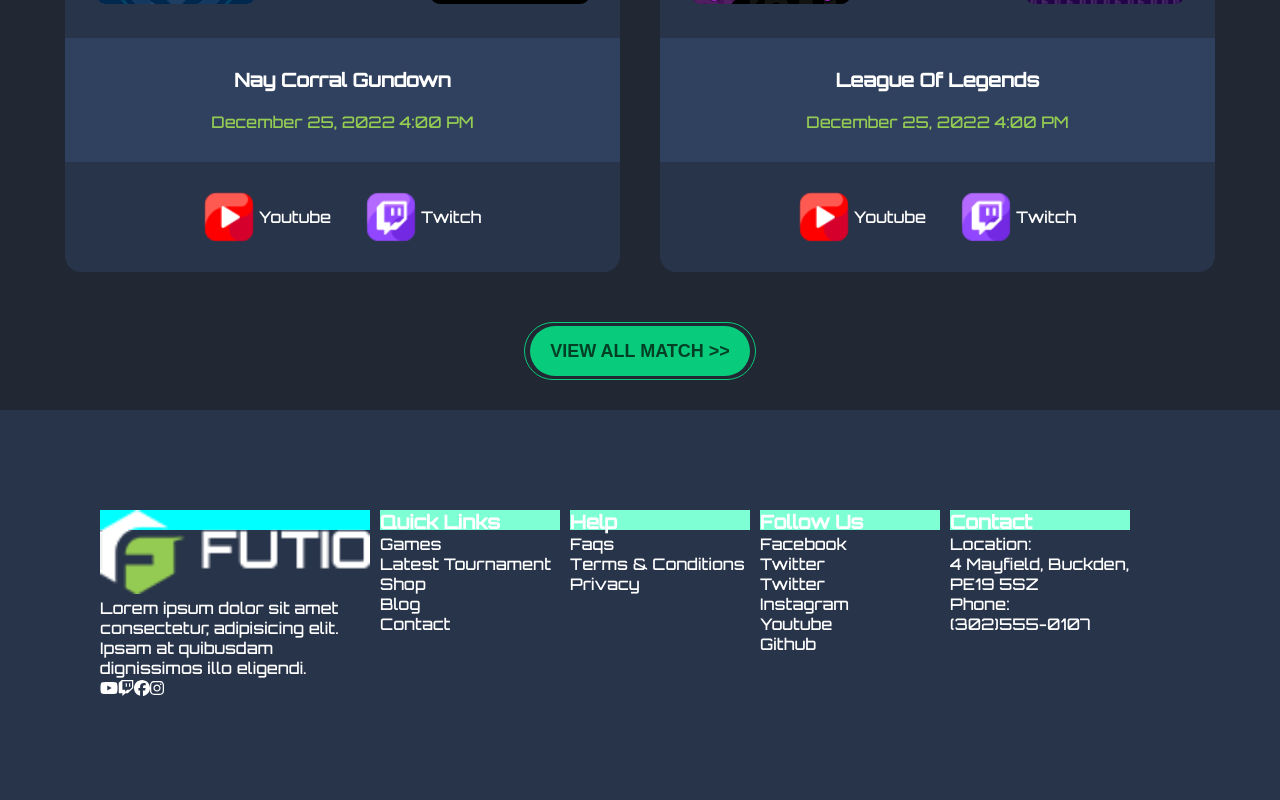
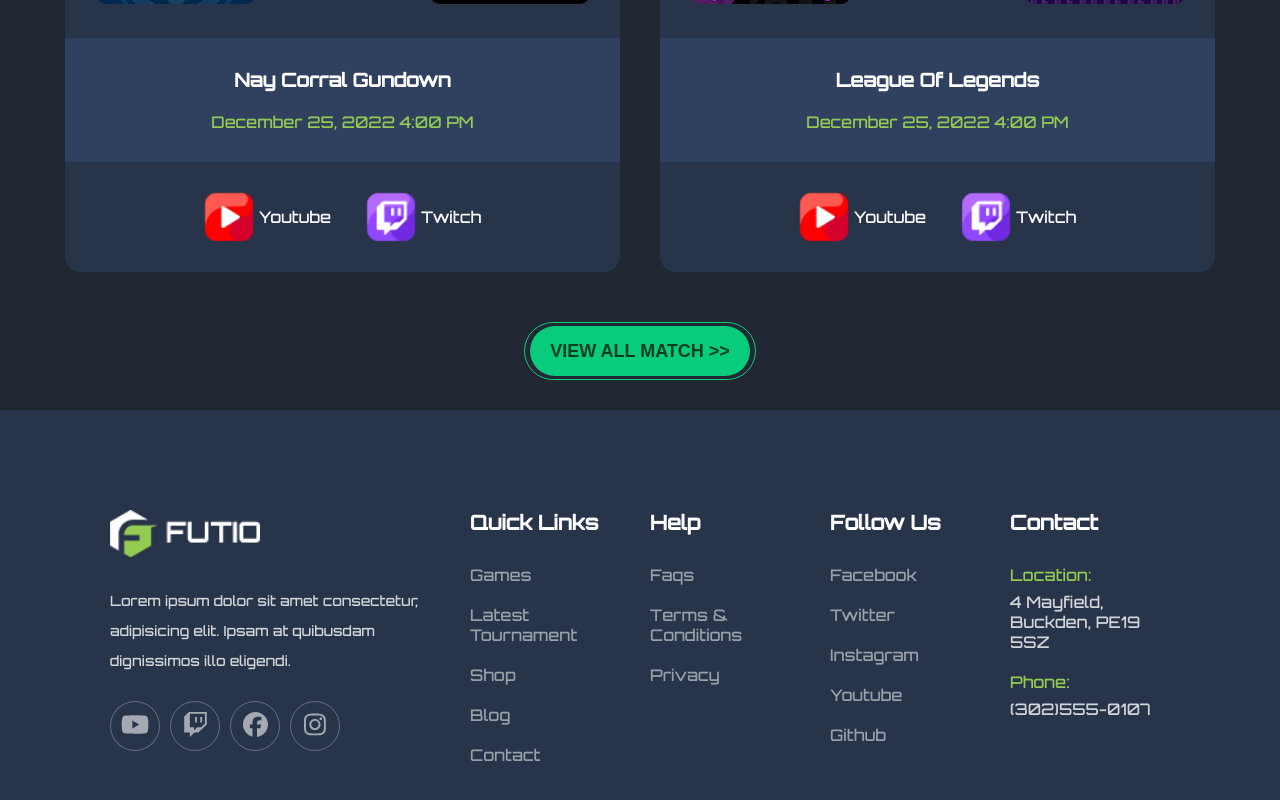
Before and after one commit to RoccoCerro/proj-html-vuejs, a Vue app: page / in a window 1280 px wide. Shown: the part 2770-3570 px from the top of the page. Built offline with nearby package versions, Linux system fonts and the light colour scheme.

Commit message:
Feat: footer

```diff
--- a/src/components/FooterContent.vue
+++ b/src/components/FooterContent.vue
@@ -1,19 +1,22 @@
 <template>
-  <footer class="page-footer debug">
+  <footer class="page-footer">
     <div class="container">
       <div class="row">
         <div class="col-3">
+          <!-- Img logo -->
           <div class="brand">
             <img :src="store.getImagePath(store.brandSrc)" alt="">
           </div>
           <p>{{ store.social.p }}</p>
-          <ul class="row">
-            <li v-for="icon in store.social.icons">
-              <font-awesome-icon :icon="['fab', icon]" class="fab fa" />
+          <!-- Icon brand of fontwsome  -->
+          <ul class="row icons">
+            <li class="col" v-for="icon in store.social.icons">
+              <font-awesome-icon :icon="['fab', icon]" class="fab fa icon" />
             </li>
           </ul>
         </div>
-        <div v-for="list in store.listOfLinks" class="col-2">
+        <!-- Quick links, help and follow -->
+        <div v-for="list in store.listOfLinks" class="col-2 quick-links">
           <h3>{{ list.name }}</h3>
           <ul>
             <li v-for="link in list.links">
@@ -21,23 +24,23 @@
             </li>
           </ul>
         </div>
-        <div class="col-2">
-
+        <!-- Contact -->
+        <div class="col-2 contact">
           <h3> {{ store.contact.name }} </h3>
           <ul>
             <li>
-              <div>
+              <div class="address-name">
                 {{ store.contact.address.name }}
               </div>
-              <div>
+              <div class="address-street">
                 {{ store.contact.address.street }}
               </div>
             </li>
             <li>
-              <div>
+              <div class="phone-name">
                 {{ store.contact.telephoneNumber.name }}
               </div>
-              <div>
+              <div class="phone-number">
                 {{ store.contact.telephoneNumber.number }}
               </div>
             </li>
@@ -50,6 +53,7 @@
 
 <script>
   import {store} from '../store.js'
+
   export default {
     data(){
       return {
--- a/src/store.js
+++ b/src/store.js
@@ -91,7 +91,7 @@ export const store = reactive({
     },
     {
       name: 'Follow Us',
-      links: ['Facebook','Twitter','Twitter','Instagram','Youtube','Github']
+      links: ['Facebook','Twitter','Instagram','Youtube','Github']
     }
   ],
 
--- a/src/styles/partials/_styleFooter.scss
+++ b/src/styles/partials/_styleFooter.scss
@@ -5,23 +5,75 @@
   background-color: $background-color-card_match;
   padding: 100px ;
 
+  .address-street, .phone-number, p {
+    color: rgba(255, 255, 255, 0.795);
+  }
 
-  &.debug{
+  .col-3, .col-2{
+    padding: 0 10px;
+  }
 
-    & .row:first-child{
-      gap: 10px;
+  .col-3 {
+    flex-grow: 1;
+
+    .brand {
+      width: 150px;
     }
 
-    .col-3{
-      background-color: aqua;
-      height: 20px;
-
+    p {
+      padding: 25px 0;
+      line-height: 30px;
+      font-size: 14px;
     }
 
-    .col-2 {
-      background-color: aquamarine;
-      height: 20px;
+    .row.icons {
+      gap: 10px;
+
+      &>li {
+        padding: 10px;
+        border: 1px solid rgba(255, 255, 255, 0.281);
+        border-radius: 50%;
+        height: 50px;
+        aspect-ratio: 1/1;
+        text-align: center;
+        line-height: 30px;
+      }
+
+      .icon {
+        height: 25px;
+        color: rgba(255, 255, 255, 0.582);
+      }
 
     }
   }
+
+  .quick-links {
+
+    ul {
+      li {
+        color: rgba(255, 255, 255, 0.534);
+      }
+    }
+  }
+
+  .contact {
+    .address-name, .phone-name {
+      color: $color-text-h3;
+      margin-bottom: 7px;
+    }
+  }
+
+  .quick-links, .contact {
+    h3 {
+      font-size: 20px;
+    }
+
+    ul {
+      margin-top: 20px;
+
+      li {
+        padding: 10px 0;
+      }
+    }
+  }
 }
```
